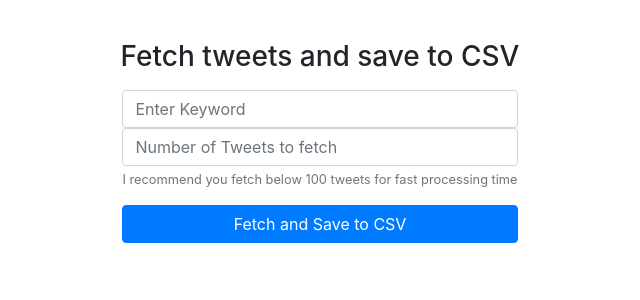
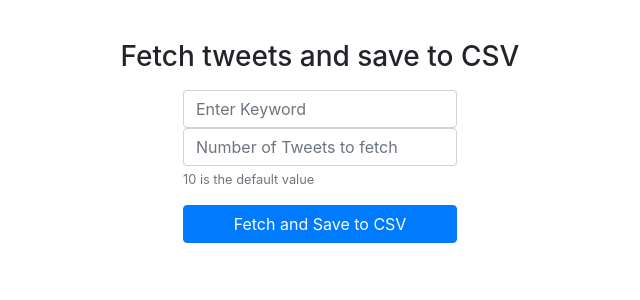
Before and after one commit to israelakinola/from_twitter_to_csv, a Flask app: page / in a window 1280 px wide. Shown: the top 300 px of the page, without its empty margins (320-960 px from the left). Run offline with Flask 2, Linux system fonts and the light colour scheme; some libraries are stand-ins or nearby versions.

```diff
--- a/templates/index.html
+++ b/templates/index.html
@@ -25,7 +25,7 @@
                 <div class="form-group">
                     <input type="text" name ="keyword" class="form-control username" placeholder="Enter Keyword">
                     <input type="text" name ="qty" class="form-control qty" placeholder="Number of Tweets to fetch">
-                    <small id="emailHelp" class="form-text text-muted">I recommend you fetch below 100 tweets for fast processing time </small>
+                    <small id="emailHelp" class="form-text text-muted">10 is the default value</small>
                 </div>
                 <input type="submit" class="btn btn-primary" value="Fetch and Save to CSV">
             </form>
```
Also changed, not shown: README.md.
